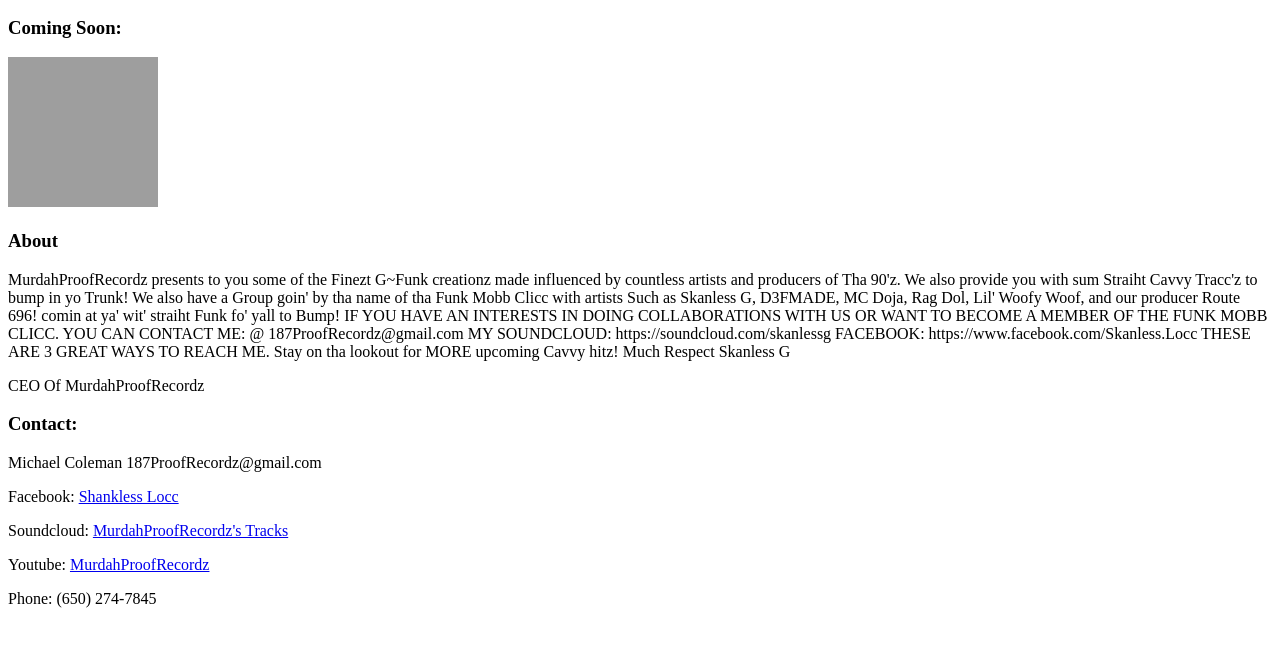
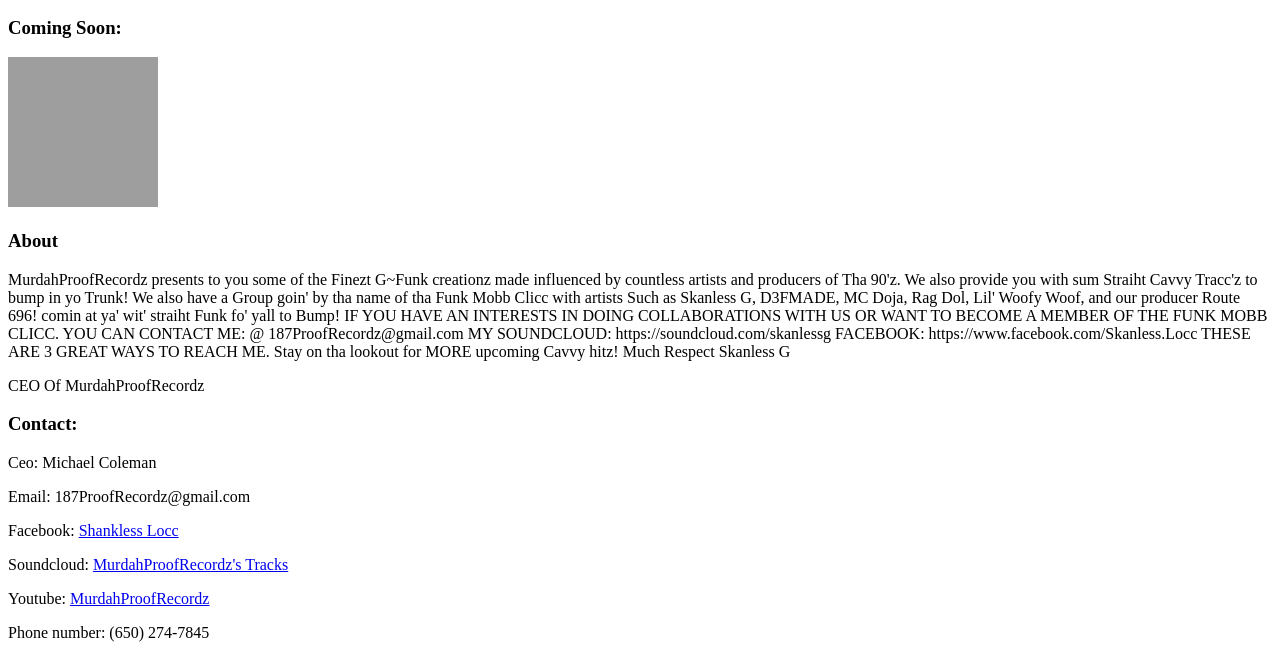
Before and after one commit to GreatPurpleMartin/MurdahProofRecordz, a plain HTML site: page index.html in a window 1280 px wide. Shown: the part 136-800 px from the top of the page. Drawn offline with Linux system fonts and the light colour scheme; grey boxes are pictures that could not be loaded.

Commit message:
Update index.html

```diff
--- a/index.html
+++ b/index.html
@@ -42,8 +42,9 @@
    <a id="contact">Contact: </a>
   </h3>
   <p>
-   Michael Coleman
-187ProofRecordz@gmail.com
+   Ceo: Michael Coleman
+  </p>
+   Email: 187ProofRecordz@gmail.com
   </p>
   <p>
    Facebook: <a href="https://www.facebook.com/Skanless.Locc"> Shankless Locc</a>
@@ -55,7 +56,7 @@
    Youtube: <a href="https://www.youtube.com/channel/UCaPPj1hESfmOH3yYpv2u6Ig">MurdahProofRecordz</a>
   </p>
   <p>
-Phone: (650) 274-7845
+   Phone number: (650) 274-7845
   </p>
  </div>
 </body>
```
Lines whose indentation alone changed are shown as unchanged.
